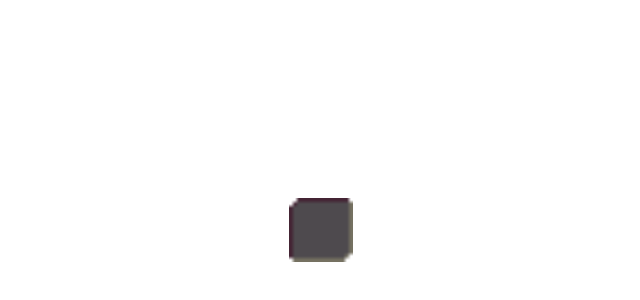
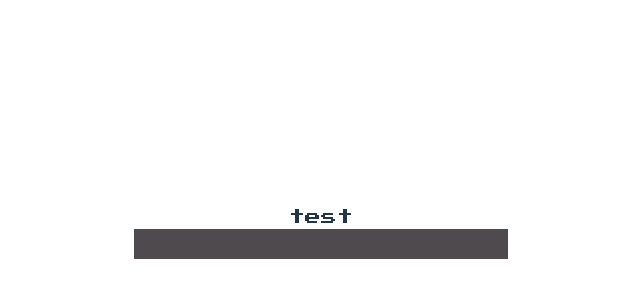
Before and after one commit to Ricardo-Gabriel-Rouco/rpg-react, a React (Vite) app: page / in a window 1280 px wide. Shown: the part 168-468 px from the top of the page, without its empty margins (319-959 px from the left). Built offline with nearby package versions, Linux system fonts and the light colour scheme.

Commit message:
feat: :sparkles: normal input created

```diff
--- a/src/App.tsx
+++ b/src/App.tsx
@@ -1,12 +1,14 @@
 // import { useState } from "react";
-import Armor from "./Icons/Icons"
+// import Armor from "./Icons/Icons"
+
+import Input from "./Input/Input";
 import "./App.css";
 
 function App() {
 
   return (
-    <div className="flex flex-col justify-center items-center w-16">
-      <Armor name={"emptySlot"} size="64px"/>
+    <div className="flex flex-col justify-center items-center w-48">
+      <Input label="test" name="test"/>
     </div>
   );
 }
--- /dev/null
+++ b/src/Input/Input.module.css
@@ -0,0 +1,44 @@
+/**
+* input/textarea styling
+*/
+
+.rpgInput {
+    /* set size and colors */
+    box-sizing: border-box;
+    color: white;
+    text-shadow: -2px 0 black, 0 2px black, 2px 0 black, 0 -2px black;
+    font-size: 0.9em;
+    background: #4e4a4e;
+    max-width: 100%;
+    width: 100%;
+    padding-left: 10px;
+
+    /* for ie */
+    min-height: 30px;
+
+    /* enable text selecting */
+    -webkit-touch-callout: text;
+    user-select: text;
+    -webkit-tap-highlight-color: rgba(0,0,0,0.5);
+
+    /* selection highlight */
+    ::selection {
+        background: rgba(0,0,0,0.5);
+    }
+    ::-moz-selection {
+        background: rgba(0,0,0,0.5);
+    }
+}
+
+/* input specific styles */
+.rpgInput input {
+    line-height: 32px;
+}
+
+/* textarea specific styles */
+.rpgInput textarea {
+    line-height: 22px;
+    padding-top: 7px;
+    height: 80px;
+    resize: none;
+}
--- /dev/null
+++ b/src/Input/Input.tsx
@@ -0,0 +1,28 @@
+import { FC, PropsWithChildren } from "react";
+import styles from "./Input.module.css"
+
+interface inputProps {
+  label: string;
+  name: string;
+  type?: "text" | "textarea";
+  changeFunction?: () => void;
+  value? : string
+}
+
+const Input: FC<PropsWithChildren<inputProps>> = ({
+  label,
+  name,
+  type = "text",
+  changeFunction,
+  value
+
+}) => {
+  return (
+    <div >
+      <label htmlFor={label}>{label}</label>
+      <input className={styles.rpgInput} type={type} name={name}  onChange={changeFunction && changeFunction} value={value && value} />
+    </div>
+  );
+};
+
+export default Input;
```
